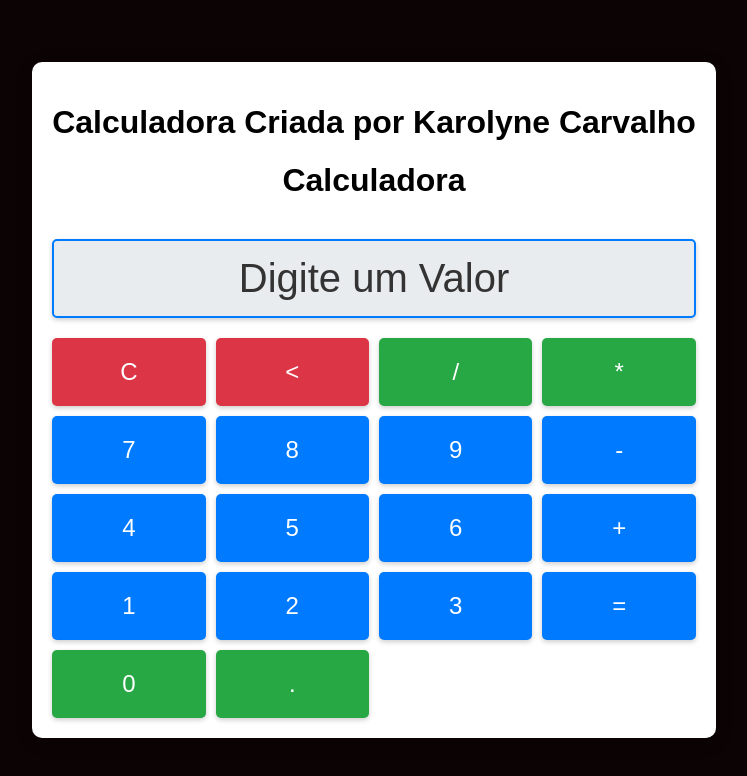
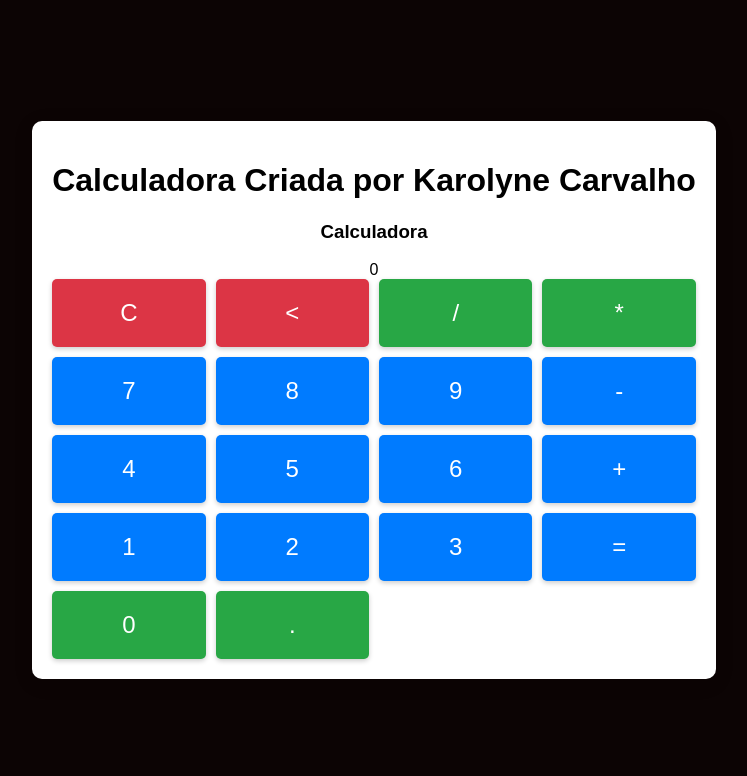
Before and after one commit to KarolyneC/Calculadora-JS-ADA, a plain HTML site: page index.html in a window 1280 px wide. Shown: the whole page, without its empty margins (266-1013 px from the left). Drawn offline with Linux system fonts and the light colour scheme.

Commit message:
corrigido bug css

```diff
--- a/index.html
+++ b/index.html
@@ -4,8 +4,9 @@
 <head>
     <meta charset="UTF-8">
     <meta name="viewport" content="width=device-width, initial-scale=1.0">
-    <title>Calculadora</title>
+    <title>Calculadora JS</title>
     <link rel="stylesheet" href="styles.css">
+    <script src="scripts.js" defer></script>
 </head>
 
 <body>
@@ -13,8 +14,11 @@
         <div class="fundo">
             <h1>Calculadora Criada por Karolyne Carvalho</h1>
             <div class="calculadora">
-                <h1>Calculadora</h1>
-                <p id="resultado">Digite um Valor</p>
+                <h3>Calculadora</h3>
+                <div id="operations">
+                    <div id="previous-operation"></div>
+                    <div id="current-operation">0</div> <!-- Mantenha 0 como valor inicial -->
+                </div>
                 <div class="buttons-grid">
                     <button onclick="clearResult()">C</button>
                     <button onclick="deleteLast()">&#60;</button>
@@ -38,11 +42,9 @@
             </div>
         </div>
     </main>
-    <script src="script.js"></script>
 
-  <!-- Ajudado por Gabriel Oliveira
-     https://github.com/OliveiraStrategic-->
+    <!-- Ajudado por Gabriel Oliveira https://github.com/OliveiraStrategic -->
 
-    </body>
+</body>
 
-    </html>
+</html>
```
